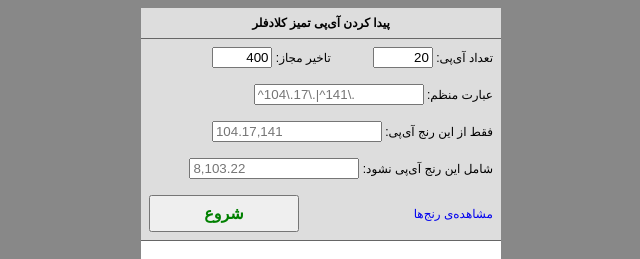
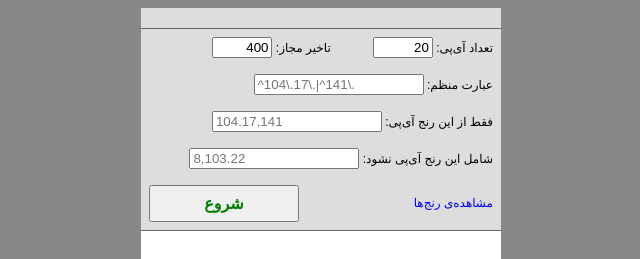
Before and after one commit to azaaaaar/template1, a plain HTML site: page index.html in a window 1280 px wide. Shown: the top 259 px of the page, without its empty margins (319-959 px from the left). Drawn offline with Linux system fonts and the light colour scheme; a web font is replaced by a local one.

Commit message:
Update index.html

```diff
--- a/index.html
+++ b/index.html
@@ -96,7 +96,6 @@
     <table dir="rtl" class="content">
       <tr>
         <td colspan="2" align="center" style="border-bottom: 1px solid #666;">
-          <strong>پیدا کردن آی‌پی تمیز کلادفلر</strong>
         </td>
       </tr>
       <tr>
```
